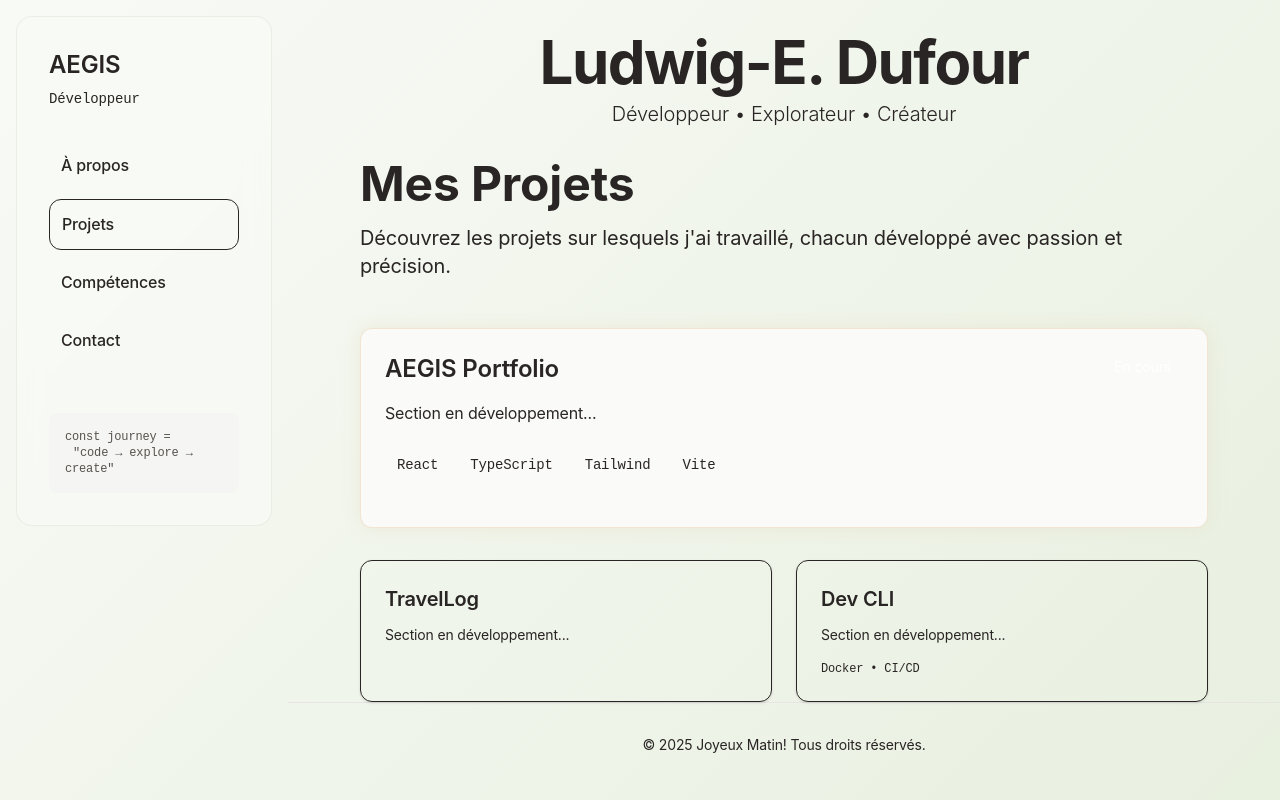
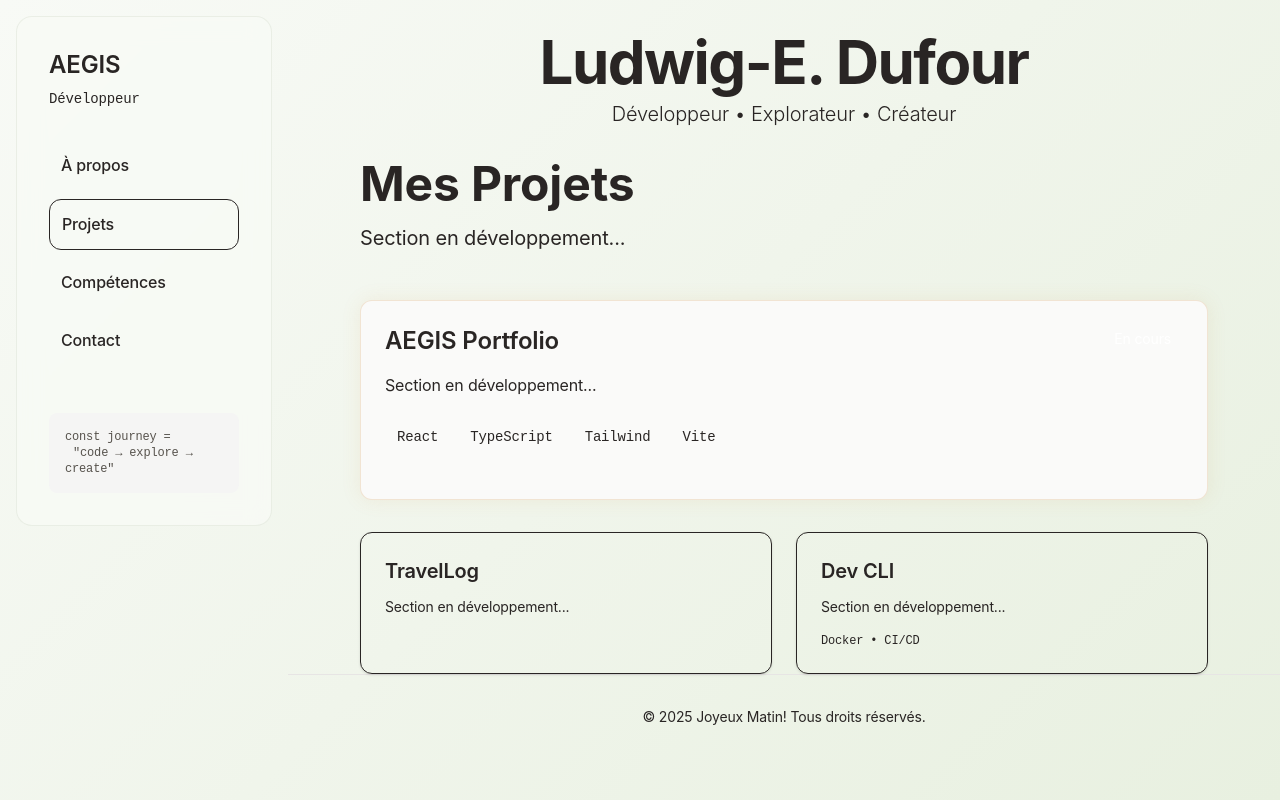
Before and after one commit to LuluLePerdu/portfolio, a React (Vite) app in the folder aegis/: page / in a window 1280 px wide. Both pictures are taken after a click on the button "Projets". Built offline with nearby package versions, Linux system fonts and the light colour scheme.

Commit message:
fix: update description in ProjectsSection to indicate development status

```diff
--- a/aegis/src/features/projects/ProjectsSection.tsx
+++ b/aegis/src/features/projects/ProjectsSection.tsx
@@ -33,7 +33,7 @@ const ProjectsSection: React.FC = () => {
           Mes Projets
         </h2>
         <p className="text-xl text-sage-600">
-          Découvrez les projets sur lesquels j'ai travaillé, chacun développé avec passion et précision.
+          Section en développement...
         </p>
       </div>
 
```
